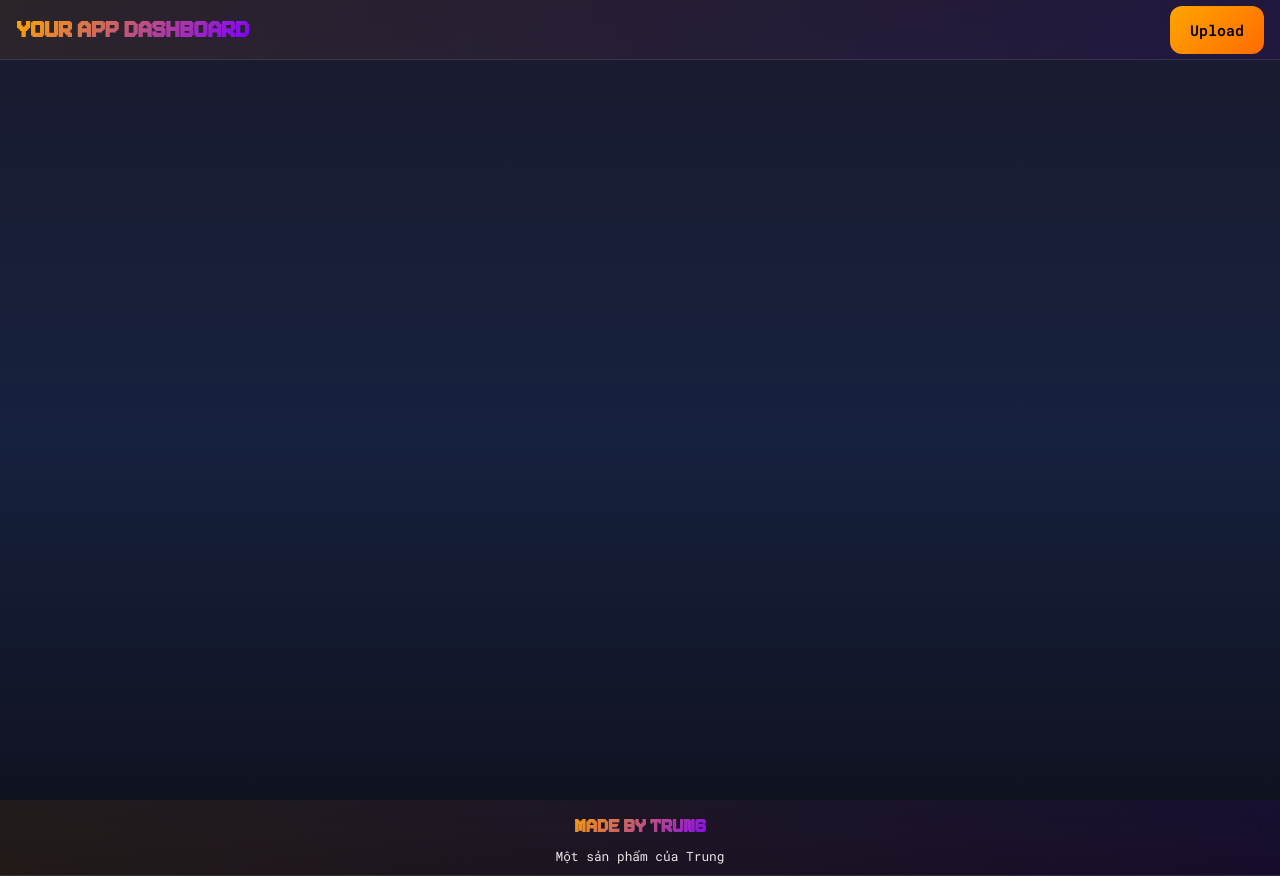
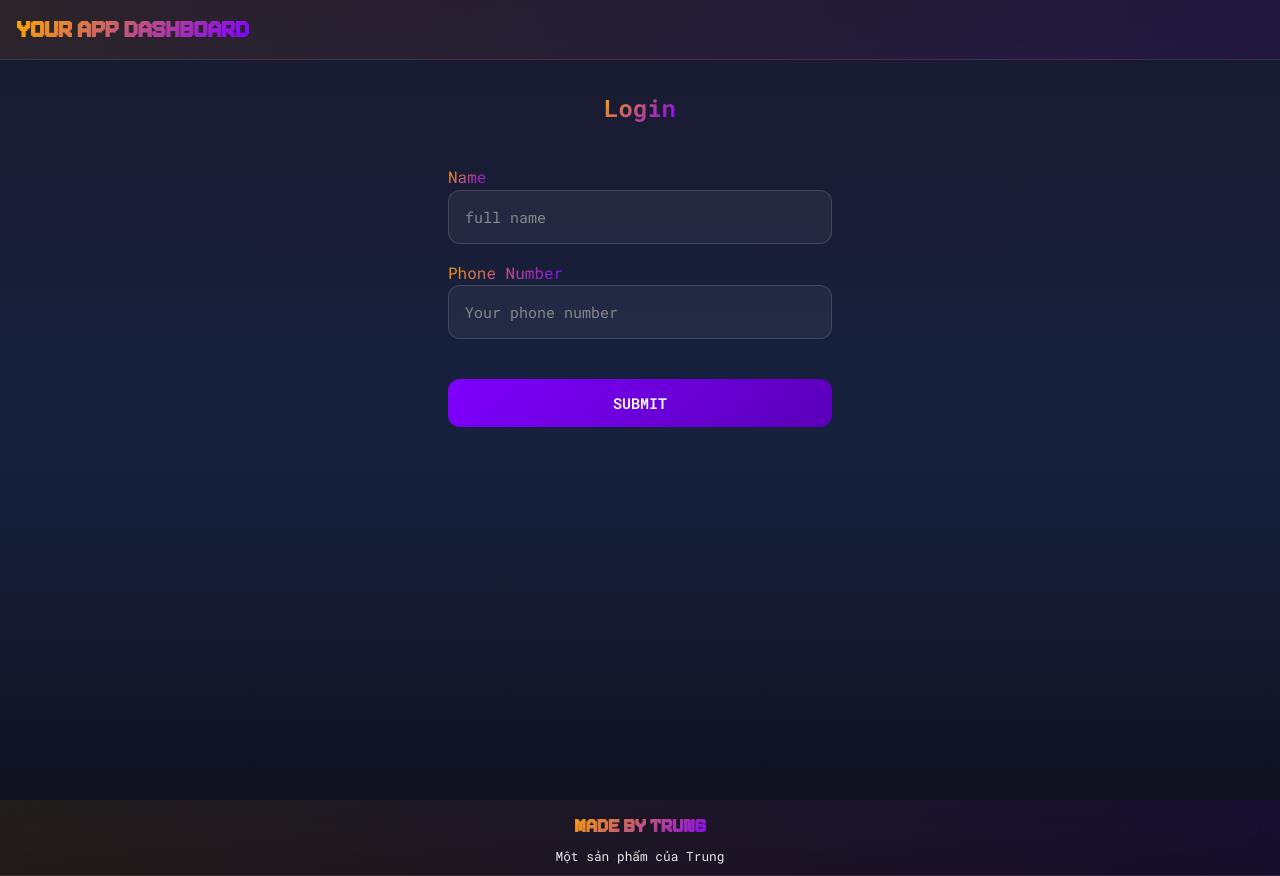
Before and after one commit to ntquangtrung/trung.dev, a Vue app: page /login in a window 1280 px wide. Built offline with nearby package versions, Linux system fonts and the light colour scheme.

Commit message:
login view

```diff
--- a/package.json
+++ b/package.json
@@ -44,6 +44,7 @@
     "stylelint-order": "^7.0.1",
     "typescript": "~5.9.3",
     "vite": "^7.3.0",
+    "vite-plugin-checker": "^0.12.0",
     "vite-plugin-vue-devtools": "^8.0.5",
     "vue-tsc": "^3.2.1"
   },
--- /dev/null
+++ b/src/auth/interface.ts
@@ -0,0 +1,5 @@
+export interface User {
+  id: number;
+  name: string;
+  phoneNumber: string;
+}
--- /dev/null
+++ b/src/auth/useAuth.ts
@@ -0,0 +1,19 @@
+import { routes } from "@/router";
+import { computed, ref } from "vue";
+import { useRouter } from "vue-router";
+import type { User } from "./interface";
+
+export function useAuth() {
+  const user = ref<User | null>(JSON.parse(localStorage.getItem("user")!));
+  const router = useRouter();
+
+  const isAuthenticated = computed(() => user.value !== null);
+
+  const login = (userData: User) => {
+    localStorage.setItem("user", JSON.stringify(userData));
+    user.value = userData;
+    router.push(routes.home.path);
+  };
+
+  return { user, isAuthenticated, login };
+}
--- /dev/null
+++ b/src/components/button/ButtonPrimary.vue
@@ -0,0 +1,9 @@
+<script setup lang="ts">
+import { useAttrs, type ButtonHTMLAttributes } from "vue";
+
+const attrs = useAttrs() as ButtonHTMLAttributes;
+</script>
+
+<template>
+  <button v-bind="attrs" class="btn btn-primary capitalize flex-0">upload</button>
+</template>
--- /dev/null
+++ b/src/components/button/ButtonSecondary.vue
@@ -0,0 +1,11 @@
+<script setup lang="ts">
+import { useAttrs, type ButtonHTMLAttributes } from "vue";
+
+const attrs = useAttrs() as ButtonHTMLAttributes;
+</script>
+
+<template>
+  <button v-bind="attrs" class="btn btn-secondary">
+    <slot>submit</slot>
+  </button>
+</template>
--- a/src/components/header/Header.vue
+++ b/src/components/header/Header.vue
@@ -1,17 +1,21 @@
 <script setup lang="ts">
-import { RoutePaths } from "@/router";
+import { useAuth } from "@/auth/useAuth";
+import { routes } from "@/router";
+import ButtonPrimary from "../button/ButtonPrimary.vue";
 import styles from "./styles.module.css";
+
+const { isAuthenticated } = useAuth();
 </script>
 
 <template>
   <header :class="[styles.headerContainer]">
     <div class="flex-1 flex justify-between px-4">
-      <RouterLink :to="RoutePaths.HOME">
+      <RouterLink :to="routes.home.path">
         <strong class="text-gradient text-3xl font-pixeboy leading-[unset] select-none"
           >Your App Dashboard</strong
         >
       </RouterLink>
-      <button class="btn btn-primary capitalize flex-0">upload</button>
+      <ButtonPrimary v-if="isAuthenticated" class="capitalize flex-0" />
     </div>
   </header>
 </template>
--- /dev/null
+++ b/src/components/input/Input.vue
@@ -0,0 +1,17 @@
+<script setup lang="ts">
+import { useAttrs, type InputHTMLAttributes } from "vue";
+interface Props {
+  label: string;
+}
+
+const props = withDefaults(defineProps<Props>(), {
+  label: "",
+});
+const attrs = useAttrs() as InputHTMLAttributes;
+const model = defineModel<string>({ required: true });
+</script>
+
+<template>
+  <label class="capitalize text-gradient">{{ props.label }}</label>
+  <input v-bind="attrs" class="input" v-model="model" />
+</template>
--- a/src/router/index.ts
+++ b/src/router/index.ts
@@ -1,19 +1,52 @@
+import type { User } from "@/auth/interface";
+import HomeView from "@/views/HomeView.vue";
+import Login from "@/views/Login.vue";
 import { createRouter, createWebHistory } from "vue-router";
-import HomeView from "../views/HomeView.vue";
 
-export enum RoutePaths {
-  HOME = "/",
+declare module "vue-router" {
+  interface RouteMeta {
+    requiresAuth?: boolean;
+    requiresGuest?: boolean; // Only for non-authenticated users
+    roles?: ("admin" | "editor" | "user")[];
+    permissions?: string[];
+  }
 }
+
+export const routes = {
+  home: { path: "/", name: "home" },
+  login: { path: "/login", name: "login" },
+};
 
 const router = createRouter({
   history: createWebHistory(import.meta.env.BASE_URL),
   routes: [
     {
-      path: RoutePaths.HOME,
-      name: "home",
+      path: routes.home.path,
+      name: routes.home.name,
       component: HomeView,
+      meta: { requiresAuth: true },
+    },
+    {
+      path: routes.login.path,
+      name: routes.login.name,
+      component: Login,
+      meta: { guestOnly: true },
     },
   ],
 });
 
+router.beforeEach((to, _, next) => {
+  const user: User | null = JSON.parse(localStorage.getItem("user")!);
+  // Check if route requires authentication
+  if (to.meta.requiresAuth === true && user === null) {
+    next({ name: routes.login.name, query: { redirect: to.fullPath } });
+  }
+  // // Check if route is for guests only (like login page)
+  else if (to.meta.guestOnly === true && user !== null) {
+    next({ name: routes.home.name });
+  } else {
+    next();
+  }
+});
+
 export default router;
--- /dev/null
+++ b/src/views/Login.vue
@@ -0,0 +1,28 @@
+<script setup lang="ts">
+import ButtonSecondary from "@/components/button/ButtonSecondary.vue";
+import Input from "@/components/input/Input.vue";
+import { ref } from "vue";
+
+const phoneNumer = ref<string>("");
+const name = ref<string>("");
+</script>
+
+<template>
+  <div class="flex flex-col justify-center items-center py-8 gap-10">
+    <strong class="text-gradient text-2xl">Login</strong>
+    <div class="flex flex-col gap-4 w-full max-w-sm">
+      <div>
+        <Input type="text" label="name" placeholder="full name" v-model="name" />
+      </div>
+      <div>
+        <Input
+          type="number"
+          label="phone number"
+          placeholder="Your phone number"
+          v-model="phoneNumer"
+        />
+      </div>
+    </div>
+    <ButtonSecondary class="uppercase w-full max-w-sm" />
+  </div>
+</template>
--- a/vite.config.ts
+++ b/vite.config.ts
@@ -1,13 +1,22 @@
 import { fileURLToPath, URL } from "node:url";
 
+import tailwindcss from "@tailwindcss/vite";
+import vue from "@vitejs/plugin-vue";
 import { defineConfig } from "vite";
-import vue from "@vitejs/plugin-vue";
+import checker from "vite-plugin-checker";
 import vueDevTools from "vite-plugin-vue-devtools";
-import tailwindcss from "@tailwindcss/vite";
-
 // https://vite.dev/config/
 export default defineConfig({
-  plugins: [vue(), vueDevTools(), tailwindcss()],
+  plugins: [
+    vue(),
+    vueDevTools(),
+    tailwindcss(),
+    checker({
+      vueTsc: {
+        tsconfigPath: "./tsconfig.app.json",
+      },
+    }),
+  ],
   resolve: {
     alias: {
       "@": fileURLToPath(new URL("./src", import.meta.url)),
```
Also changed, not shown: 1 other file (tests, documents, lock files or other folders).
